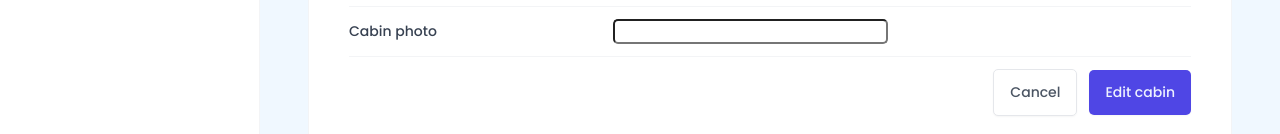
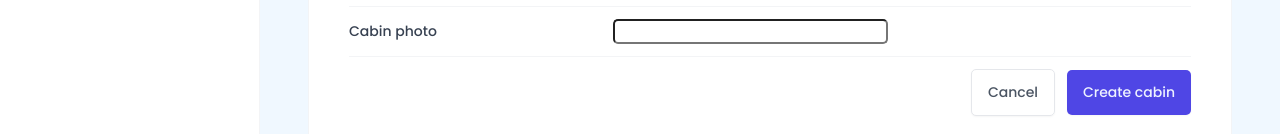
Before and after one commit to Olukay-05/airbnb-management-app, a React (Vite) app: page /cabins in a window 1280 px wide. Both pictures are taken after a click on the button "Add new cabin". Shown: the part 663-797 px from the top of the page. Built offline with nearby package versions, Linux system fonts and the light colour scheme; no server answers; the database is empty; a web font is replaced by a local one.

Commit message:
feat: add new cabin implemented

```diff
--- a/src/features/cabins/CreateCabinForm.jsx
+++ b/src/features/cabins/CreateCabinForm.jsx
@@ -6,6 +6,9 @@ import Button from "../../ui/Button";
 import FileInput from "../../ui/FileInput";
 import Textarea from "../../ui/Textarea";
 import { useForm } from "react-hook-form";
+import toast from "react-hot-toast";
+import { useMutation, useQueryClient } from "@tanstack/react-query";
+import { createCabin } from "../../services/apiCabins";
 
 const FormRow = styled.div`
   display: grid;
@@ -44,10 +47,20 @@ const Error = styled.span`
 `;
 
 function CreateCabinForm() {
-  const { register, handleSubmit } = useForm();
+  const queryClient = useQueryClient();
+  const { register, handleSubmit, reset } = useForm();
+
+  const { mutate, isLoading: isCreating } = useMutation({
+    mutationFn: createCabin,
+    onSuccess: () => {
+      toast.success("New cabin successfully created");
+      queryClient.invalidateQueries({ queryKey: ["cabins"] });
+      reset();
+    },
+  });
 
   function onSubmit(data) {
-    console.log(data);
+    mutate(data);
   }
 
   return (
@@ -97,7 +110,7 @@ function CreateCabinForm() {
         <Button variation="secondary" type="reset">
           Cancel
         </Button>
-        <Button>Edit cabin</Button>
+        <Button disabled={isCreating}>Create cabin</Button>
       </FormRow>
     </Form>
   );
--- a/src/services/apiCabins.js
+++ b/src/services/apiCabins.js
@@ -11,6 +11,20 @@ export async function getCabins() {
   return cabins;
 }
 
+export async function createCabin(newCabin) {
+  const { data, error } = await supabase
+    .from("cabins")
+    .insert([newCabin])
+    .select();
+
+  if (error) {
+    console.error(error);
+    throw new Error("Cabins could not be loaded");
+  }
+
+  return data;
+}
+
 export async function deleteCabin(id) {
   const { data, error } = await supabase.from("cabins").delete().eq("id", id);
 
```
